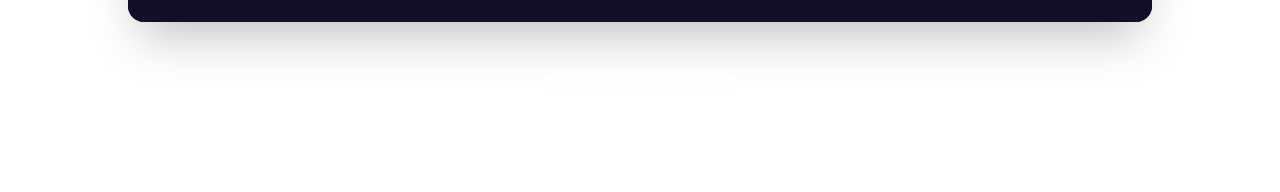
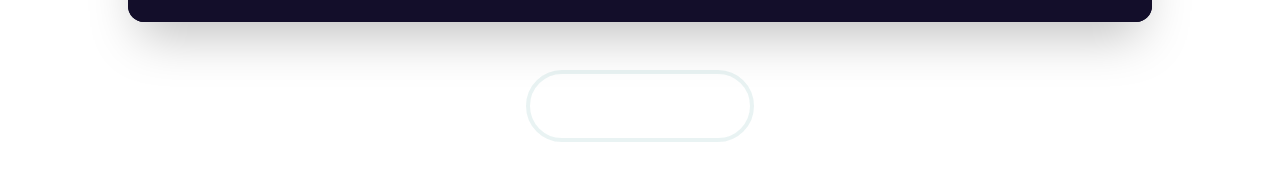
Before and after one commit to haunanipao/haunanipao.github.io, a React (Vite) app: page / in a window 1280 px wide. Shown: the part 8133-8325 px from the top of the page. Built offline with nearby package versions, Linux system fonts and the light colour scheme.

Commit message:
Fix button

```diff
--- a/src/sections/MyArt.tsx
+++ b/src/sections/MyArt.tsx
@@ -56,12 +56,12 @@ export const MyArt = () => {
             </div>
           </div>
 
-          <div className="flex justify-center">
+          <div className="flex flex-wrap justify-center gap-6">
             <a
               href={instaInfo.href}
               target="_blank"
               rel="noopener noreferrer"
-              className="inline-flex items-center justify-center gap-3 px-10 py-4 rounded-full text-sm font-bold tracking-widest uppercase transition-all duration-200 text-white border-2 border-white/10 hover:border-primary hover:bg-primary/10 bg-white/5 backdrop-blur-sm"
+              className="inline-flex items-center justify-center gap-3 px-10 py-5 rounded-full  font-bold transition-all duration-200 text-white border-4 border-card hover-social font-reading text-base uppercase tracking-widest"
             >
               {instaInfo.label}
             </a>
```
